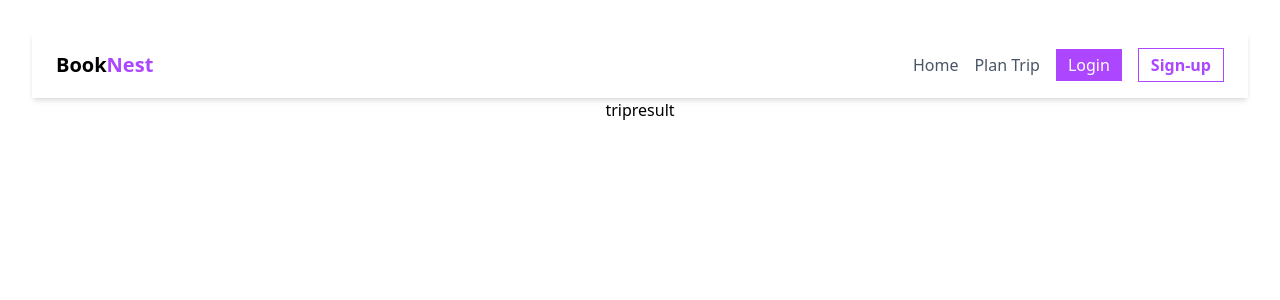
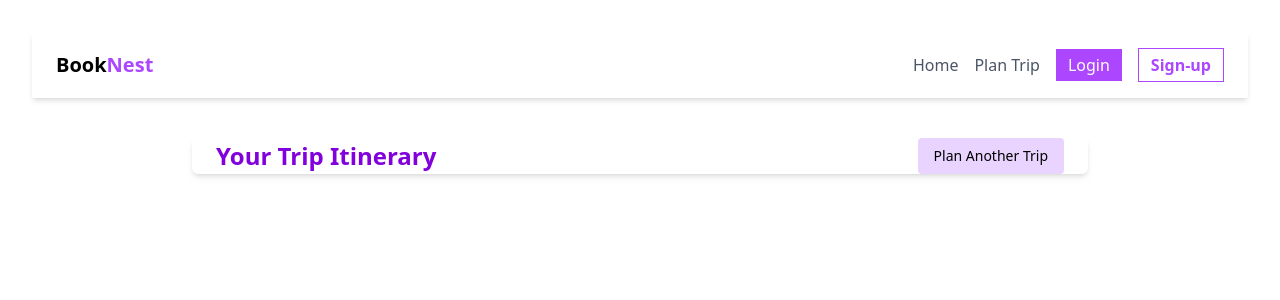
Before and after one commit to AbdulAdnan7/AiTrip, a React (Vite) app in the folder Frontend/: page /tripresult in a window 1280 px wide. Shown: the top 300 px of the page. Built offline with nearby package versions, Linux system fonts and the light colour scheme.

Commit message:
added results

```diff
--- a/Frontend/src/components/TripResult.jsx
+++ b/Frontend/src/components/TripResult.jsx
@@ -1,10 +1,25 @@
 import React from 'react'
+import ReactMarkdown from 'react-markdown'
+import { useLocation, useNavigate } from 'react-router';
 
 const TripResult = () => {
+    const location = useLocation()
+    const navigate = useNavigate()
+   const itinerary = location.state?.itinerary;
+
   return (
-    <div>
-      tripresult
-    </div>
+    <>
+      <section className='max-w-4xl mx-auto px-6 bg-white shadow-md rounded-md mt-10'>
+        <div className='flex justify-between items-center mb-6'>
+            <h1 className='text-2xl font-semibold text-purple-700'>Your Trip Itinerary</h1>
+            <button onClick={() => navigate('/planner')} className='bg-purple-200 hover:bg-purple-300 text-sm font-medium px-4 py-2 rounded'>Plan Another Trip</button>
+        </div>
+
+        <div className='prose prose-lg leading-12 max-w-none text-gray-800'>
+    <ReactMarkdown>{itinerary}</ReactMarkdown>
+        </div>
+      </section>
+    </>
   )
 }
 
```
